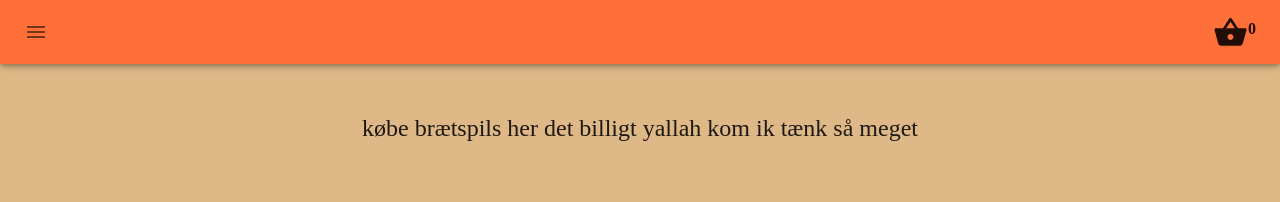
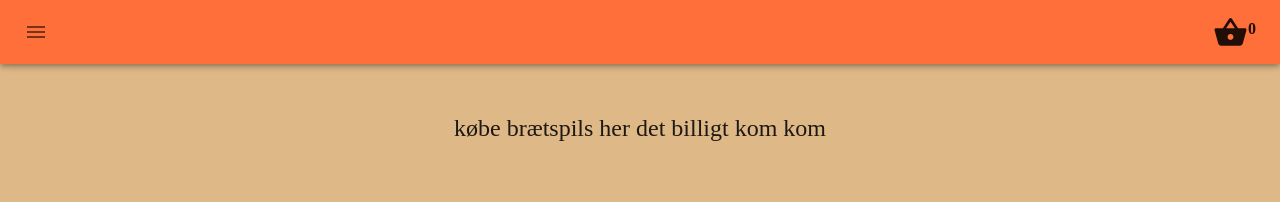
Before and after one commit to mehrannab/braetspilsdruk, a Next.js app: page /premade in a window 1280 px wide. Shown: the top 202 px of the page. Built offline with nearby package versions, Linux system fonts and the light colour scheme.

Commit message:
changed text

```diff
--- a/src/modules/premade/components/PremadeCard/PremadeCard.tsx
+++ b/src/modules/premade/components/PremadeCard/PremadeCard.tsx
@@ -44,19 +44,17 @@
         spacing={12}
         justifyContent={"center"}
         alignContent={"flex-end"}
-        sx={{ marginTop: 2 }}
-      >
+        sx={{ marginTop: 2 }}>
         <Grid item xs={12} textAlign={"center"}>
           <Typography variant="h5">
-            købe brætspils her det billigt yallah kom ik tænk så meget
+            købe brætspils her det billigt kom kom
           </Typography>
         </Grid>
         {faerdigeBraetspil.map((item: Item) => (
           <Grid item xs={3} key={item.id}>
             <Card
               sx={{ maxWidth: 350, borderColor: "black" }}
-              variant="outlined"
-            >
+              variant="outlined">
               <Tooltip title="Forstør billede" placement="top">
                 <Box
                   component="img"
@@ -89,8 +87,7 @@
           key={item.id}
           open={open}
           onClose={handleClose}
-          closeAfterTransition
-        >
+          closeAfterTransition>
           <Fade in={open} timeout={500}>
             <Box
               component="img"
```
